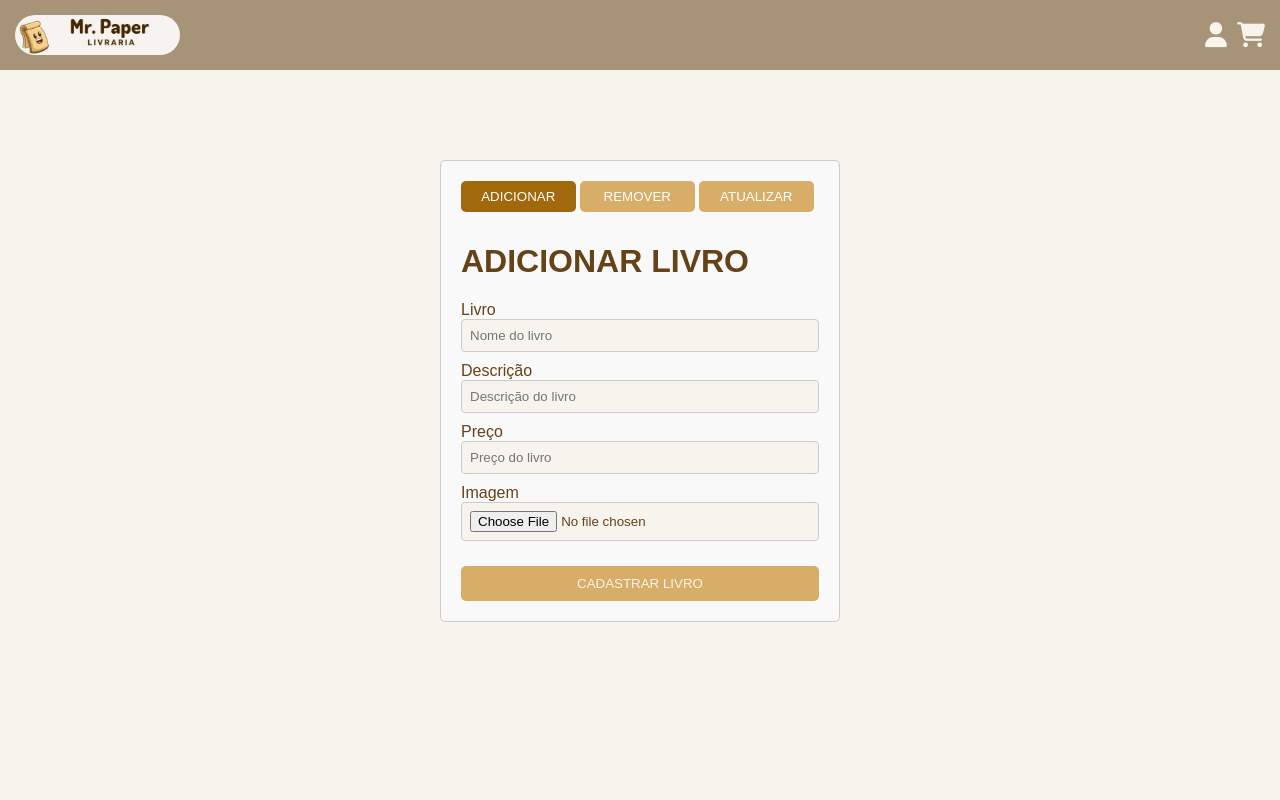
After one commit to gustacamara/Site-Web-Mr.Paper, a PHP site: page /pages/administrador.php in a window 1280 px wide. The commit adds this page. Run offline with PHP 8.4, Linux system fonts and the light colour scheme; a user stored in the database is signed in.

Commit message:
ajustes no modo adm

```diff
--- a/config.php
+++ b/config.php
@@ -1,6 +1,6 @@
 <?php
 
-    $dbHost = 'Localhost';
+    $dbHost = 'Localhost: 3307';
     $dbUsername = 'root';
     $dbPassword = '';
     $dbName = 'mrpapel';
--- /dev/null
+++ b/pages/administrador.php
@@ -0,0 +1,190 @@
+<?php
+session_start();
+
+include '../config.php';
+
+
+
+function adicionarLivro($nome, $descricao, $preco, $imagemName) {
+    global $conexao;
+    $imagemDestino = "../img/produtos/" . basename($imagemName);
+
+    if (move_uploaded_file($_FILES['adicionar-foto-livro']['tmp_name'], $imagemDestino)) {
+        $sql = "INSERT INTO produtos (nome, descricao, preco, imagem) VALUES ('$nome', '$descricao', '$preco', '$imagemName')";
+        if ($conexao->query($sql) === TRUE) {
+            echo "Novo livro adicionado com sucesso!";
+        } else {
+            echo "Erro: " . $sql . "<br>" . $conexao->error;
+        }
+    } else {
+        echo "Erro ao carregar a imagem.";
+    }
+}
+
+function removerLivro($nome) {
+    global $conexao;
+    $sql = "SELECT imagem FROM produtos WHERE nome='$nome'";
+    $result = $conexao->query($sql);
+    if ($result->num_rows > 0) {
+        $row = $result->fetch_assoc();
+        $imagem = $row['imagem'];
+        $imagemPath = "../img/produtos/" . $imagem;
+        if (unlink($imagemPath)) {
+            $sql = "DELETE FROM produtos WHERE nome='$nome'";
+            if ($conexao->query($sql) === TRUE) {
+                echo "Livro removido com sucesso!";
+            } else {
+                echo "Erro: " . $sql . "<br>" . $conexao->error;
+            }
+        } else {
+            echo "Erro ao remover a imagem.";
+        }
+    } else {
+        echo "Livro não encontrado.";
+    }
+}
+
+function atualizarLivro($nome, $novaDescricao, $novoPreco, $novaImagem) {
+    global $conexao;
+    $imagemDestino = "../img/produtos/" . basename($novaImagem);
+
+    if (move_uploaded_file($_FILES['atualizar-foto-livro']['tmp_name'], $imagemDestino)) {
+        $sql = "UPDATE produtos SET descricao='$novaDescricao', preco='$novoPreco', imagem='$novaImagem' WHERE nome='$nome'";
+        if ($conexao->query($sql) === TRUE) {
+            echo "Livro atualizado com sucesso!";
+        } else {
+            echo "Erro: " . $sql . "<br>" . $conexao->error;
+        }
+    } else {
+        echo "Erro ao carregar a nova imagem.";
+    }
+}
+
+if ($_SERVER['REQUEST_METHOD'] == 'POST') {
+    if (isset($_POST['adicionar-botao_cadastro'])) {
+        $nome = $_POST['livro'];
+        $descricao = $_POST['descricao'];
+        $preco = $_POST['adicionar-preco'];
+        $imagem = $_FILES['adicionar-foto-livro']['name'];
+        adicionarLivro($nome, $descricao, $preco, $imagem);
+    } elseif (isset($_POST['remover-remover'])) {
+        $nome = $_POST['remover-livro'];
+        removerLivro($nome);
+    } elseif (isset($_POST['atualizar-botao_atualizar'])) {
+        $nome = $_POST['atualizar-livro'];
+        $novaDescricao = $_POST['nova-descricao'];
+        $novoPreco = $_POST['atualizar-preco'];
+        $novaImagem = $_FILES['atualizar-foto-livro']['name'];
+        atualizarLivro($nome, $novaDescricao, $novoPreco, $novaImagem);
+    }
+}
+?>
+
+<!DOCTYPE html>
+<html lang="pt-br">
+<head>
+    <meta charset="UTF-8">
+    <meta name="viewport" content="width=device-width, initial-scale=1.0">
+    <title>Administrador</title>
+    <link rel="stylesheet" href="../css/reset.css">
+    <link rel="stylesheet" href="../css/administrador.css">
+    <link rel="stylesheet" href="https://cdnjs.cloudflare.com/ajax/libs/font-awesome/6.5.2/css/all.min.css">
+</head>
+<body>
+    <header>
+        <div class="busca">
+            <img id="papel" src="../img/logo mr paper.jpg" alt="Logo Mr.Paper">
+            <img id="name" src="../img/escrita mr paper.jpg" alt="Template Mr. Paper" onclick="window.location.href='../index.php'">
+        </div>
+        <div class="menu">
+            <a href="login.php"><i class="fa-solid fa-user"></i></a>
+            <a href="carrinho.php"><i class="fa-solid fa-cart-shopping"></i></a>
+        </div>
+    </header>
+    <div class="container">
+        <div class="formulario_opcoes">
+            <input type="button" id="adicionar" name="opcao-edicao" value="adicionar">
+            <input type="button" id="remover" name="opcao-edicao" value="remover">
+            <input type="button" id="atualizar" name="opcao-edicao" value="atualizar">
+            <div class="cadastrar">
+                <form id="livro_adicionar" action="administrador.php" method="POST" enctype="multipart/form-data" style="display: none;">
+                    <h1>Adicionar livro</h1>
+                    <label for="livro">Livro</label>
+                    <input type="text" id="livro" name="livro" placeholder="Nome do livro">
+                    <label for="descricao">Descrição</label>
+                    <input type="text" id="descricao" name="descricao" placeholder="Descrição do livro">
+                    <label for="adicionar-preco">Preço</label>
+                    <input type="number" id="adicionar-preco" name="adicionar-preco" placeholder="Preço do livro">
+                    <label for="adicionar-foto-livro">Imagem</label>
+                    <input type="file" id="adicionar-foto-livro" name="adicionar-foto-livro" accept=".jpg, .jpeg, .png">
+                    <div class="botoes">
+                        <button type="submit" name="adicionar-botao_cadastro" style="width: 100%;">Cadastrar Livro</button>
+                    </div>
+                </form>
+            </div>
+            <div class="remover">
+                <form id="livro_remover" action="administrador.php" method="POST" style="display: none;">
+                    <h1>Remover livro</h1>
+                    <label for="remover-livro">Livro</label>
+                    <input type="text" id="remover-livro" name="remover-livro" placeholder="Nome do livro">
+                    <div class="botoes">
+                        <button type="submit" name="remover-remover" style="width: 100%;">Remover livro</button>
+                    </div>
+                </form>
+            </div>
+            <div class="atualizar">
+                <form id="livro_atualizar" action="administrador.php" method="POST" enctype="multipart/form-data" style="display: none;">
+                    <h1>Atualizar livro</h1>
+                    <label for="atualizar-livro">Livro</label>
+                    <input type="text" id="atualizar-livro" name="atualizar-livro" placeholder="Nome do livro">
+                    <label for="nova-descricao">Nova Descrição</label>
+                    <input type="text" id="nova-descricao" name="nova-descricao" placeholder="Nova descrição do livro">
+                    <label for="atualizar-preco">Preço</label>
+                    <input type="number" id="atualizar-preco" name="atualizar-preco" placeholder="Novo preço do livro">
+                    <label for="atualizar-foto-livro">Imagem</label>
+                    <input type="file" id="atualizar-foto-livro" name="atualizar-foto-livro" accept=".jpg, .jpeg, .png">
+                    <div class="botoes">
+                        <button type="submit" name="atualizar-botao_atualizar" style="width: 100%;">Atualizar Livro</button>
+                    </div>
+                </form>
+            </div>
+        </div>
+    </div>
+    <script>
+        const opcaoEdicao = document.getElementsByName('opcao-edicao');
+        const formAdicionar = document.getElementById('livro_adicionar');
+        const formRemover = document.getElementById('livro_remover');
+        const formAtualizar = document.getElementById('livro_atualizar');
+        document.getElementById('adicionar').classList.add('opcao-selecionada');
+        formAdicionar.style.display = 'block';
+
+        for (let i = 0; i < opcaoEdicao.length; i++) {
+            opcaoEdicao[i].addEventListener('click', function() {
+                if (this.value === 'adicionar') {
+                    formAdicionar.style.display = 'block';
+                    formRemover.style.display = 'none';
+                    formAtualizar.style.display = 'none';
+                    document.getElementById('adicionar').classList.add('opcao-selecionada');
+                    document.getElementById('remover').classList.remove('opcao-selecionada');
+                    document.getElementById('atualizar').classList.remove('opcao-selecionada');
+                } else if (this.value === 'remover') {
+                    formAdicionar.style.display = 'none';
+                    formRemover.style.display = 'block';
+                    formAtualizar.style.display = 'none';
+                    document.getElementById('adicionar').classList.remove('opcao-selecionada');
+                    document.getElementById('remover').classList.add('opcao-selecionada');
+                    document.getElementById('atualizar').classList.remove('opcao-selecionada');
+                } else if (this.value === 'atualizar') {
+                    formAdicionar.style.display = 'none';
+                    formRemover.style.display = 'none';
+                    formAtualizar.style.display = 'block';
+                    document.getElementById('adicionar').classList.remove('opcao-selecionada');
+                    document.getElementById('remover').classList.remove('opcao-selecionada');
+                    document.getElementById('atualizar').classList.add('opcao-selecionada');
+                }
+            });
+        }
+    </script>
+    <script src="../js/script.js"></script>
+</body>
+</html>
--- a/pages/cadastro.php
+++ b/pages/cadastro.php
@@ -38,8 +38,8 @@
             <img id="name" src="../img/escrita mr paper.jpg" alt="Template Mr. Paper" onclick="window.location.href='../index.php'">
         </div>
         <div class="menu">
-            <a href="login.html"><i class="fa-solid fa-user"></i></a>
-            <a href="carrinho.html"><i class="fa-solid fa-cart-shopping"></i></a>
+            <a href="login.php"><i class="fa-solid fa-user"></i></a>
+            <a href="carrinho.php"><i class="fa-solid fa-cart-shopping"></i></a>
         </div>
     </header>
     <form action="cadastro.php" method="POST">
--- a/pages/carrinho.php
+++ b/pages/carrinho.php
@@ -44,8 +44,8 @@ function calcular_subtotal($carrinho) {
     <meta charset="UTF-8">
     <meta name="viewport" content="width=device-width, initial-scale=1.0">
     <title>Carrinho de Compras</title>
+        <link rel="stylesheet" href="../css/carrinho.css">
     <link rel="stylesheet" href="../css/reset.css">
-    <link rel="stylesheet" href="../css/carrinho.css">
     <link rel="stylesheet" href="https://cdnjs.cloudflare.com/ajax/libs/font-awesome/6.5.2/css/all.min.css">
 </head>
 <body>
--- a/pages/login.php
+++ b/pages/login.php
@@ -23,7 +23,7 @@
     <form action="testlogin.php" method="POST">
         <h1>Login</h1>
         <label for="usuario">Usuário</label>
-        <input type="text" id="usuario" name="nome" placeholder="ex: (nome.sobrenome)">
+        <input type="text" id="usuario" name="nome" placeholder="ex: (nome)">
 
         <label for="senha">Senha</label>
         <input type="password" id="senha" name="senha" placeholder="Senha">
```
Also changed, not shown: css/index.css (+14 -0 lines), css/pagamento.css (+25 -37 lines), index.php (+14 -2 lines), pages/confirmacao.php (added, +32 -0 lines), pages/pagamento.php (+81 -53 lines), pages/testlogin.php (+6 -2 lines), img/produtos/como fazer amigos.png (added).
